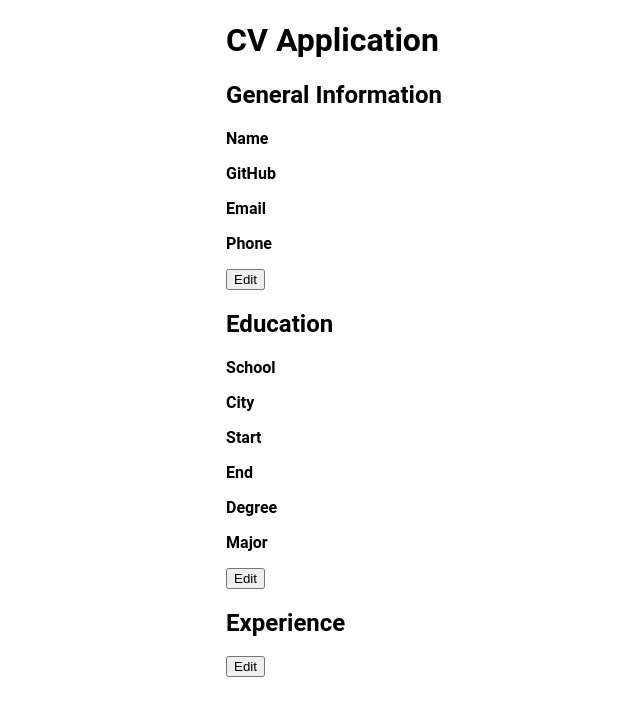
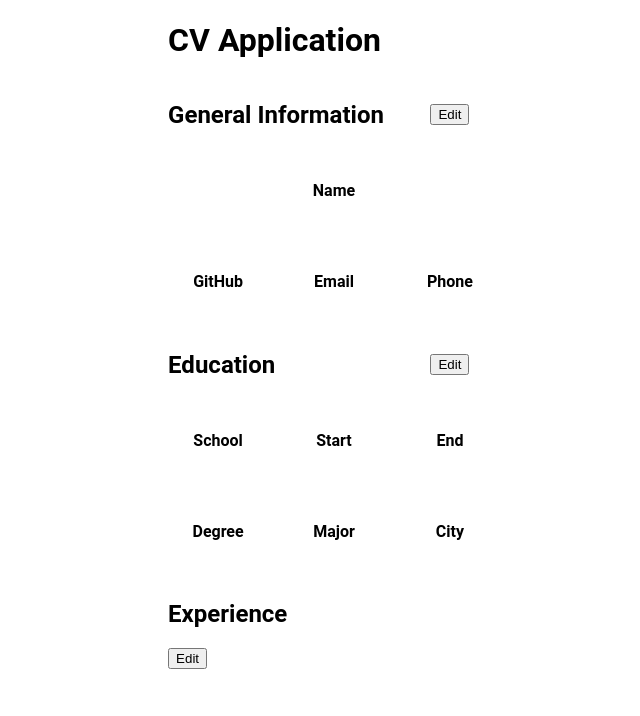
Before and after one commit to ftrbnd/odin-cv-application, a React (Create React App) app: page / in a window 1280 px wide. Shown: the top 716 px of the page, without its empty margins (306-946 px from the left). Built offline with nearby package versions, Linux system fonts and the light colour scheme.

Commit message:
Add styling via CSS modules

```diff
--- a/src/components/Education.js
+++ b/src/components/Education.js
@@ -1,5 +1,6 @@
 import React, { Component } from "react";
 import InputField from "./InputField";
+import EducationCSS from "../styles/Education.module.css";
 
 class Education extends Component {
     constructor() {
@@ -66,20 +67,20 @@ class Education extends Component {
         const { school, city, startYear, endYear, degree, major, isReadOnly } = this.state;
 
         return (
-            <div className="educationInfo">
+            <div className={EducationCSS.container}>
                 <h2>Education</h2>
-                <InputField value={school} readOnly={isReadOnly} fieldName="School" handleInputChange={this.handleInputChange} />
-                <InputField value={city} readOnly={isReadOnly} fieldName="City" handleInputChange={this.handleInputChange} />
-                <InputField value={startYear} readOnly={isReadOnly} fieldName="Start" handleInputChange={this.handleInputChange} />
-                <InputField value={endYear} readOnly={isReadOnly} fieldName="End" handleInputChange={this.handleInputChange} />
-                <InputField value={degree} readOnly={isReadOnly} fieldName="Degree" handleInputChange={this.handleInputChange} />
-                <InputField value={major} readOnly={isReadOnly} fieldName="Major" handleInputChange={this.handleInputChange} />
                 <button
                     onClick={this.buttonClick}
                     type="submit"
                 >
                     {isReadOnly ? 'Edit' : 'Done'}
                 </button>
+                <InputField class={EducationCSS.school} value={school} readOnly={isReadOnly} fieldName="School" handleInputChange={this.handleInputChange} />
+                <InputField class={EducationCSS.start} value={startYear} readOnly={isReadOnly} fieldName="Start" handleInputChange={this.handleInputChange} />
+                <InputField class={EducationCSS.end} value={endYear} readOnly={isReadOnly} fieldName="End" handleInputChange={this.handleInputChange} />
+                <InputField class={EducationCSS.degree} value={degree} readOnly={isReadOnly} fieldName="Degree" handleInputChange={this.handleInputChange} />
+                <InputField class={EducationCSS.major} value={major} readOnly={isReadOnly} fieldName="Major" handleInputChange={this.handleInputChange} />
+                <InputField class={EducationCSS.city} value={city} readOnly={isReadOnly} fieldName="City" handleInputChange={this.handleInputChange} />
             </div>
         );
     }
--- a/src/components/General.js
+++ b/src/components/General.js
@@ -1,5 +1,6 @@
 import React, { Component } from "react";
 import InputField from "./InputField";
+import GeneralCSS from "../styles/General.module.css";
 
 class General extends Component {
     constructor() {
@@ -53,18 +54,18 @@ class General extends Component {
         const { name, github, email, phone, isReadOnly } = this.state;
 
         return (
-            <div className="generalInfo">
+            <div className={GeneralCSS.container}>
                 <h2>General Information</h2>
-                <InputField value={name} readOnly={isReadOnly} fieldName="Name" handleInputChange={this.handleInputChange} />
-                <InputField value={github} readOnly={isReadOnly} fieldName="GitHub" handleInputChange={this.handleInputChange} />
-                <InputField value={email} readOnly={isReadOnly} fieldName="Email" handleInputChange={this.handleInputChange} />
-                <InputField value={phone} readOnly={isReadOnly} fieldName="Phone" handleInputChange={this.handleInputChange} />
                 <button
                     onClick={this.buttonClick}
                     type="submit"
                 >
                     {isReadOnly ? 'Edit' : 'Done'}
                 </button>
+                <InputField class={GeneralCSS.name} value={name} readOnly={isReadOnly} fieldName="Name" handleInputChange={this.handleInputChange} />
+                <InputField class={GeneralCSS.github} id="github" value={github} readOnly={isReadOnly} fieldName="GitHub" handleInputChange={this.handleInputChange} />
+                <InputField class={GeneralCSS.email} id="email" value={email} readOnly={isReadOnly} fieldName="Email" handleInputChange={this.handleInputChange} />
+                <InputField class={GeneralCSS.phone} id="phone" value={phone} readOnly={isReadOnly} fieldName="Phone" handleInputChange={this.handleInputChange} />
             </div>
         );
     }
--- a/src/components/InputField.js
+++ b/src/components/InputField.js
@@ -1,9 +1,10 @@
 import React, { Component } from "react";
+import InputFieldCSS from "../styles/InputField.module.css";
 
 class InputField extends Component {
     render() {
         return (
-            <div>
+            <div className={`${this.props.class} ${InputFieldCSS.inputField}`}>
                 <label htmlFor={`${this.props.fieldName.toLowerCase()}Input`}>{this.props.fieldName}</label>
                 {
                     this.props.readOnly ? (
--- a/src/index.css
+++ b/src/index.css
@@ -20,11 +20,3 @@ body {
 
   font-family: Roboto, Helvetica, sans-serif;
 }
-
-label {
-  font-weight: bold;
-}
-
-input {
-  padding: 4px;
-}
--- /dev/null
+++ b/src/styles/Education.module.css
@@ -0,0 +1,45 @@
+.container {
+    display: grid;
+    grid-template-columns: repeat(3, 1fr);
+    grid-template-rows: repeat(3, auto);
+    gap: 16px;
+}
+
+h2 {
+    grid-column: 1 / -2;
+}
+
+button {
+    justify-self: center;
+    align-self: center;
+}
+
+.school {
+    grid-row: 2;
+    grid-column: 1;
+}
+
+.start {
+    grid-row: 2;
+    grid-column: 2;
+}
+
+.end {
+    grid-row: 2;
+    grid-column: 3;
+}
+
+.degree {
+    grid-row: 3;
+    grid-column: 1;
+}
+
+.major {
+    grid-row: 3;
+    grid-column: 2;
+}
+
+.city {
+    grid-row: 3;
+    grid-column: 3;
+}
--- /dev/null
+++ b/src/styles/General.module.css
@@ -0,0 +1,38 @@
+.container {
+    display: grid;
+    grid-template-columns: repeat(3, 1fr);
+    grid-template-rows: repeat(3, auto);
+    gap: 16px;
+}
+
+h2 {
+    grid-column: 1 / -2;
+}
+
+button {
+    justify-self: center;
+    align-self: center;
+}
+
+.name {
+    grid-column: 1 / -1;
+    justify-self: center;
+}
+
+.github {
+    grid-row: 3;
+    grid-column: 1;
+    justify-self: center;
+}
+
+.email {
+    grid-row: 3;
+    grid-column: 2;
+    justify-self: center;
+}
+
+.phone {
+    grid-row: 3;
+    grid-column: 3;
+    justify-self: center;
+}
--- /dev/null
+++ b/src/styles/InputField.module.css
@@ -0,0 +1,19 @@
+.inputField {
+    display: grid;
+    grid-template-rows: auto auto;
+    justify-items: center;
+    align-items: center;
+    gap: 16px;
+
+    padding: 16px;
+}
+
+label {
+    font-weight: bold;
+    text-align: center;
+}
+
+p, input {
+    padding: 4px;
+    margin: 0;
+}
```
Also changed, not shown: src/styles/Experience.module.css (added).
